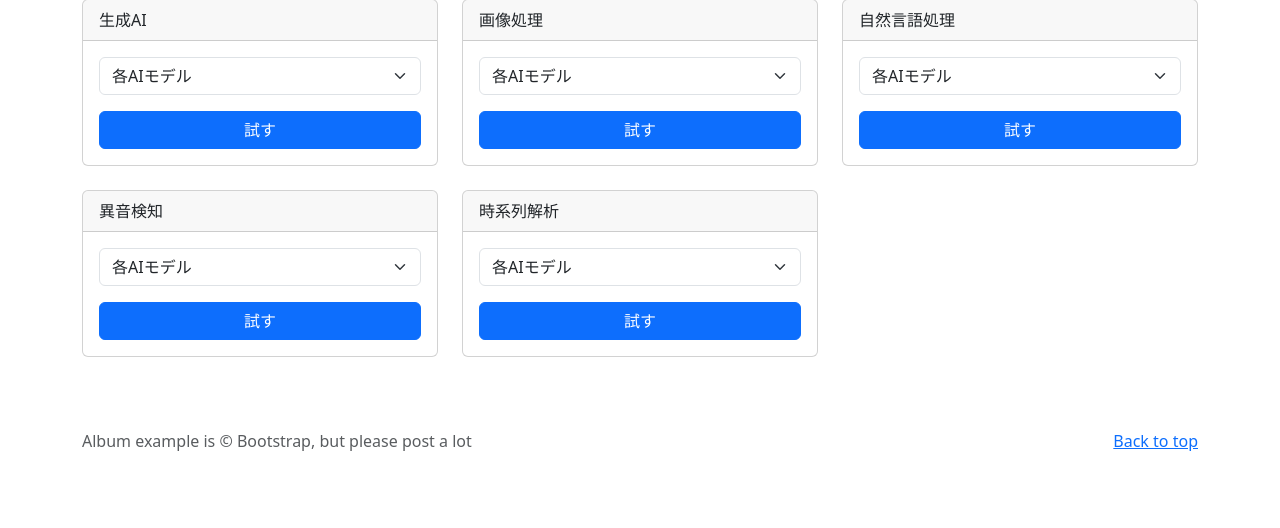
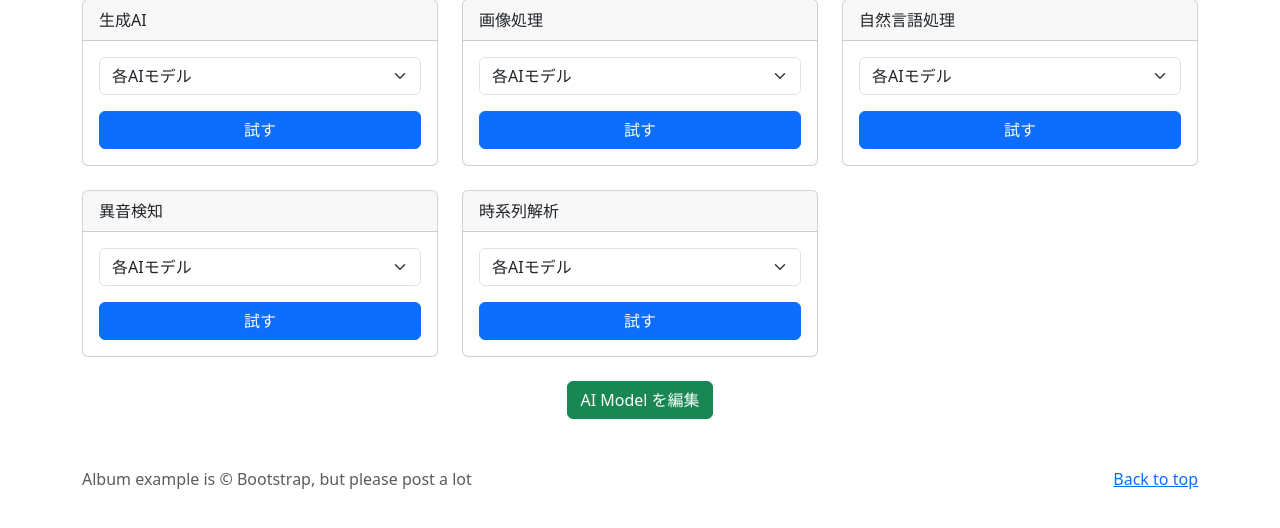
Before and after one commit to tsuru-ken/AIventure, a Django app: page /ai_models/ in a window 1280 px wide. Shown: the part 161-689 px from the top of the page. Run offline with Django 4.2, Linux system fonts and the light colour scheme; data that the repository does not hold is empty.

Commit message:
ai,models index.htmlへのai_model_listへの遷移を追加

```diff
--- a/ai_models/templates/ai_model_index.html
+++ b/ai_models/templates/ai_model_index.html
@@ -75,6 +75,11 @@
                     <a href="#" class="btn btn-primary w-100">試す</a>
                 </div>
             </div>
+            <div class="row mt-4">
+                <div class="col-md-12 text-center">
+                    <a href="{% url 'ai_models:ai_model_list' %}" class="btn btn-success">AI Model を編集</a>
+                </div>
+            </div>
         </div>
     </div>
 </div>
```
